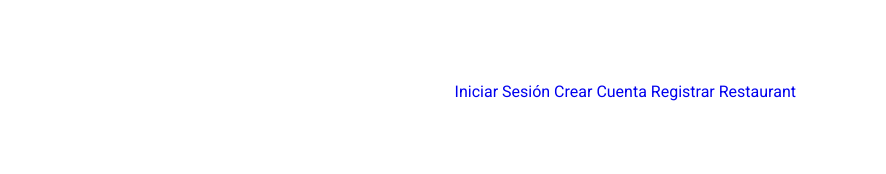
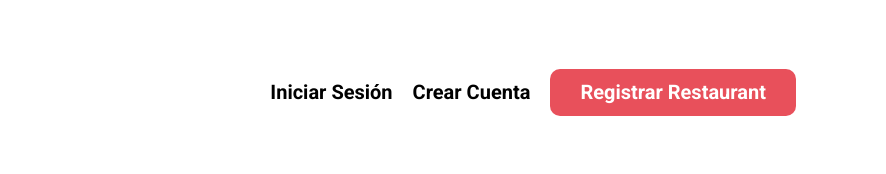
Before and after one commit to HenryTene/DeliveryApp, a website: page index.html in a window 1280 px wide. Shown: the full height of the page, 394-1280 px from the left. Drawn offline with nearby package versions, Linux system fonts and the light colour scheme; files that its build step writes are made by us from their sources; files whose address does not match are found by name.

Commit message:
:sparkles: Se agrega un modificador a la seccion de navegacion

```diff
--- a/src/scss/header/_header.scss
+++ b/src/scss/header/_header.scss
@@ -14,5 +14,10 @@
   }
   &__logo {
     width: 30rem;
+    margin-bottom: 5rem;
+    @include m.desktop {
+        margin-bottom: 0;
+
+     }
   }
 }
--- a/src/scss/header/_navegacion.scss
+++ b/src/scss/header/_navegacion.scss
@@ -0,0 +1,24 @@
+@use "base/variables" as v;
+@use "base/mixins" as m;
+
+.navegacion {
+    display: flex;
+    flex-direction: column;
+    align-items: center;
+    gap: 2rem;
+    width: 100%;
+    @include m.desktop {
+        width: auto;
+        flex-direction: row;
+
+     }
+  &__link {
+    font-size: 2rem;
+    font-weight: 700;
+    color: v.$negro;
+
+    &--registrar {
+      @include m.boton(v.$primario, v.$blanco);
+    }
+  }
+}
```
